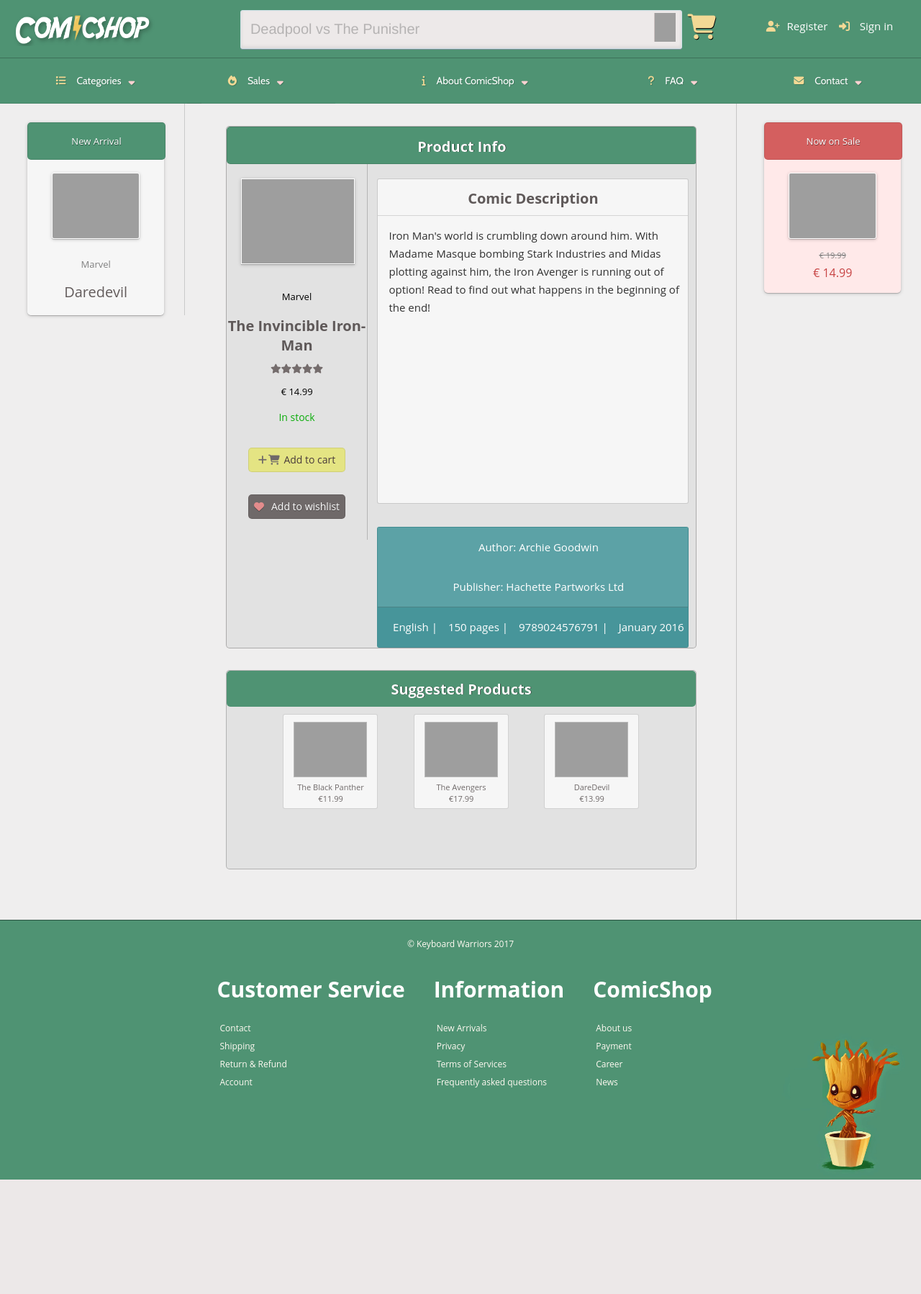
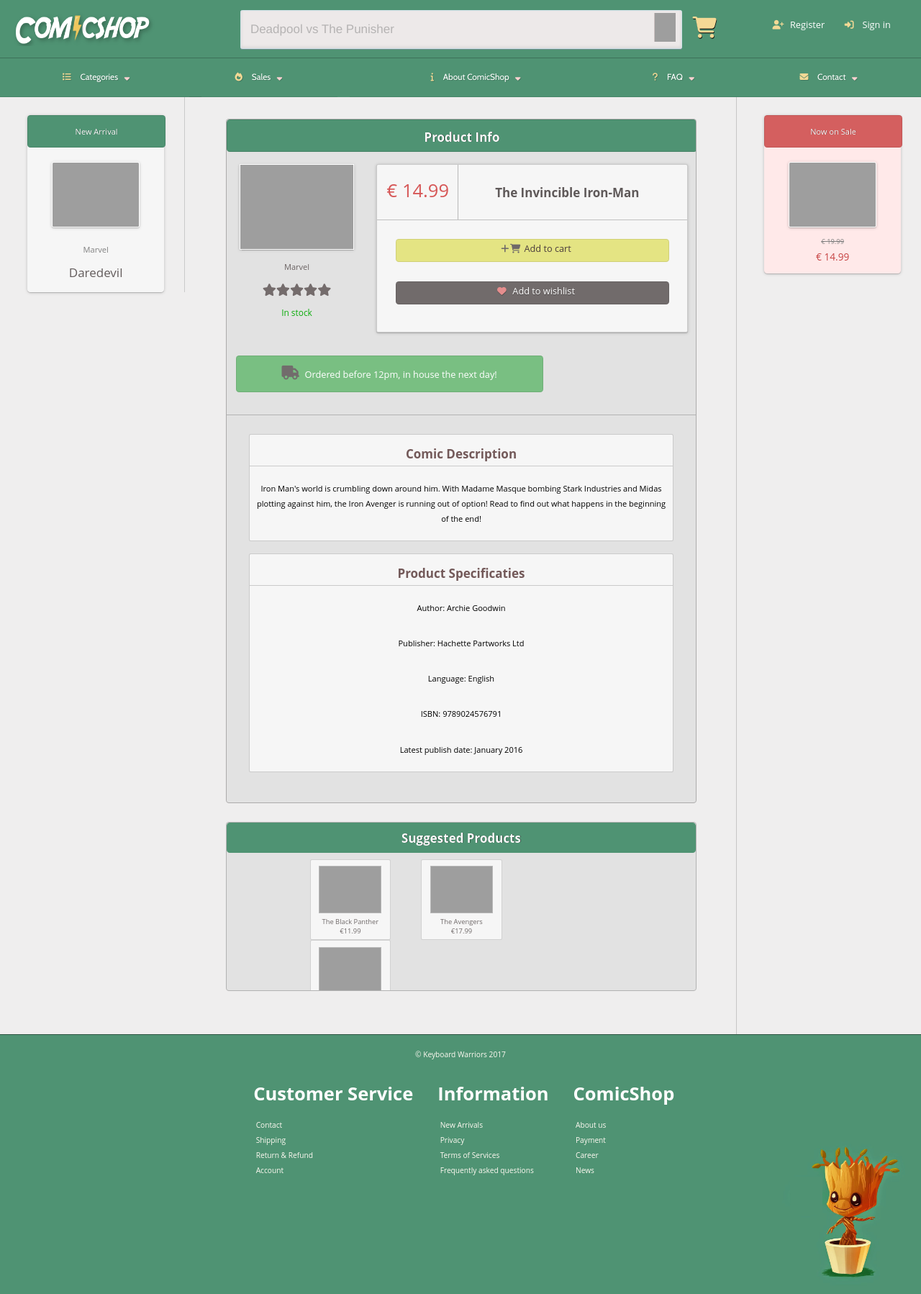
Before and after one commit to Ryan0o0/project56-webshop, a Django app: page /product in a window 1280 px wide. Shown: the whole page at 72% size. Before the commit the page ends 1639 px from the top, so only its background shows below. Run offline with Django 3.2, Linux system fonts and the light colour scheme; some libraries are stand-ins or nearby versions; grey boxes are pictures that could not be loaded.

Commit message:
productpage update

```diff
--- a/website/store/static/stylesheet.css
+++ b/website/store/static/stylesheet.css
@@ -1,5 +1,6 @@
 body {
 	margin: 0;
+	zoom: 0.85;
 }
 
 .header {
@@ -1265,14 +1266,14 @@ input[type=submit]{
 	cursor: pointer;
 }
 
-.productwishlist p{
+.descsection .productwishlist p{
 	color: white;
 	padding: 10px;
 	display: inline;
 	margin-left: 5px;
 }
 
-.productwishlist i{
+.descsection .productwishlist i{
 	color: rgb(228, 131, 131);
 }
 
@@ -1738,18 +1739,25 @@ p{
 	float: left;
 	margin: 0;
 	text-align: center;
-	border-right: solid 1px rgba(0, 0, 0, 0.2);
-	/* height: 30%; */
-	display: inline-block;
+	/* border-right: solid 1px rgba(0, 0, 0, 0.2); */
+	/* height: 900px; */
+	display: inline-block;
+	/* border-bottom: solid 1px black; */
+}
+
+.imgsection i{
+	font-size: 20px;
 }
 
 .imgsection p{
-	/* color: #746c6c; */
+	color: #6b6363;
+	margin: 15;
 }
 
 .imgsection .stock{
 	color: #0cad0c;
 	margin-top: 10;
+	/* border-bottom: solid 1px rgba(0, 0, 0, 0.21); */
 }
 
 .imgsection .wishlist{
@@ -1765,55 +1773,178 @@ p{
 	margin: 20;
 	text-align:  center;
 	width: 80%;
+	margin-bottom: 0;
 	border: solid 1px white;
 	position: relative;
 	display: inline-block;
 	box-shadow: 0 1px 1px 0 rgba(0, 0, 0, 0.2), 0 1px 5px 0 rgba(0, 0, 0, 0.19);
+}
+
+.priceproductpage {
+	display: inline-block;
+}
+
+.downsections {
+	position: relative;
+	text-align: center;
+	/* width: 700px; */
+}
+
+.textsection {
+	width: 90%;
+	margin-top: 30px;
+	/* height: 450px; */
+	/* margin-top: 20px; */
+	/* text-align: center; */
+	/* margin-left: 2%; */
+	/* float: left; */
+	background-color: #f6f6f6;
+	display: inline-block;
+	position: relative;
+	border-radius: 3px;
+	border: solid 1px rgba(128, 128, 128, 0.38);
+}
+
+.textsection h1{
+	padding: 5px;
+	color: #735959;
+	text-align: center;
+	border-bottom: solid 1px rgba(0, 0, 0, 0.18);
+}
+
+.textsection p{
+	padding: 10px;
+}
+
+.textsection .authorinfosection {
+	border-top: solid 1px rgba(0, 0, 0, 0.16);
+	text-align: center;
+}
+
+.authorinfosection {
+	width: 90%;
+	/* margin: 0 auto; */
+	/* height: 450px; */
+	margin-top: 20px;
+	/* text-align: center; */
+	/* margin-left: 2%; */
+	/* float: right; */
+	background-color: #f6f6f6;
+	display: inline-block;
+	position: relative;
+	margin-bottom: 50px;
+	border-radius: 3px;
+	border: solid 1px rgba(128, 128, 128, 0.38);
+}
+
+
+.authorinfosection h1{
+	padding: 5px;
+	color: #735959;
+	text-align: center;
+	border-bottom: solid 1px rgba(0, 0, 0, 0.18);
+}
+
+.authorinfosection p{
+	padding: 10px;
+	text-align: center;
+}
+
+.descsectionwrap {
+	height: 430px;
+	border-bottom: solid 1px rgba(0, 0, 0, 0.21);
+}
+
+.deliveryinfo{
+	background-color: rgba(78, 177, 91, 0.71);
+	/* height: 100px; */
+	display: inline-block;
+	width: 500px;
+	border-radius: 5px;
+	position: relative;
+	border: solid 1px rgba(0, 0, 0, 0.09);
+	left: 2%;
+	/* box-shadow: 0 1px 1px 0 rgba(0, 0, 0, 0.2), 0 1px 5px 0 rgba(0, 0, 0, 0.19); */
+	margin-top: 38px;
+}
+
+.deliveryinfo p i{
+	color: #726c6c;
+	font-size: 23px;
+	margin-right: 5px;
+}
+.deliveryinfo p{
+	color: white;
+	text-align: center;
+	font-size: 15px;
 }
 
 .descsection {
 	width: 66%;
 	margin: 0 auto;
-	height: 450px;
+	height: 273px;
 	margin-top: 20px;
 	/* text-align: center; */
 	margin-left: 2%;
 	/* float: left; */
 	background-color: #f6f6f6;
 	display: inline-block;
+	box-shadow: 0 1px 1px 0 rgba(0, 0, 0, 0.2), 0 1px 5px 0 rgba(0, 0, 0, 0.19);
 	position: relative;
 	border-radius: 3px;
 	border: solid 1px rgba(128, 128, 128, 0.38);
 }
 
+.descsection .deschead {
+	border-bottom: solid 1px rgba(0, 0, 0, 0.22);
+}
+
+.descsection .descpricesection {
+	border-right: solid 1px rgba(0, 0, 0, 0.25);
+	width: 26%;
+	display: inline-block;
+}
+
+.descsection .desctitlesection {
+	position: relative;
+	display: inline-block;
+	width: 70%;
+	text-align: center;
+}
+
 .descsection h1{
 	text-align: center;
 	color: #5f5959;
+	display: inline-block;
 	padding-bottom: 10px;
-	border-bottom: solid 1px rgba(128, 128, 128, 0.29);
+	/* border-bottom: solid 1px rgba(128, 128, 128, 0.29); */
+}
+
+.descsection .priceproductpage{
+	color: #d65757;
+	font-size: 30px;
 }
 
 .descsection p {
 	padding-left: 15px;
+	height: 30px;
 	font-size: 15px;
-	color: rgba(47, 47, 47, 0.99);
+	/* color: rgba(47, 47, 47, 0.99); */
 }
 
 .furtherdescsection {
-	width: 66%;
-	/* margin: 0 auto; */
-	/* position: absolute; */
-	/* height: 120px; */
-	margin-top: 5%;
-	text-align: center;
-	margin-left: 2%;
-	bottom: 0px;
+	width: 30%;
+	/* height: 450px; */
+	margin-top: 20px;
+	/* text-align: center; */
+	margin-left: -1;
 	/* float: left; */
+	background-color: #f6f6f6;
+	display: inline-block;
+	position: relative;
+	border-radius: 3px;
+	border: solid 1px rgb(196, 195, 195);
 	background-color: #47959a;
-	display: inline-block;
-	position: relative;
-	border-radius: 3px;
-	border: solid 1px rgba(0, 0, 0, 0.05);
 }
 
 .furtherdescsection h1{
@@ -1834,6 +1965,7 @@ p{
 .authorsection {
 	border-bottom: solid 1px rgba(0, 0, 0, 0.2);
 	background-color: rgb(92, 162, 166);
+	margin-left: -1px;
 }
 
 .faqwrap {
--- a/website/store/templates/product.html
+++ b/website/store/templates/product.html
@@ -9,11 +9,11 @@
 
 <img src="https://i.annihil.us/u/prod/marvel/i/mg/6/10/4bb440850f56b/portrait_incredible.jpg" id="zoom_05" data-zoom-image="https://i.pinimg.com/736x/86/ff/e2/86ffe2b49daf0feed78a1c336753696d--black-panther-comic-digital-comics.jpg">
     <p>Marvel</p>
-    <h1> The Invincible Iron-Man </h1><p style="color: #746c6c"><i class="fa fa-star" aria-hidden="true"></i><i class="fa fa-star" aria-hidden="true"></i><i class="fa fa-star" aria-hidden="true"></i><i class="fa fa-star" aria-hidden="true"></i><i class="fa fa-star" aria-hidden="true"></i></p><p class="price">€ 14.99</p><p class="stock">In stock</p>
-    <p class="productaddtocart"><i class="fa fa-plus" aria-hidden="true"></i><i class="fa fa-shopping-cart" aria-hidden="true"></i> Add to cart</p><p></p><p></p><p></p><p class="productwishlist"><i class="fa fa-heart" aria-hidden="true"></i>Add to wishlist</p><p></p>
+    <p style="color: #746c6c"><i class="fa fa-star" aria-hidden="true"></i><i class="fa fa-star" aria-hidden="true"></i><i class="fa fa-star" aria-hidden="true"></i><i class="fa fa-star" aria-hidden="true"></i><i class="fa fa-star" aria-hidden="true"></i></p><p class="stock">In stock</p>
+    <p></p><p></p><p></p><p></p>
     </div>
-    <div class="descsection"><h1>Comic Description</h1><p>Iron Man's world is crumbling down around him. With Madame Masque bombing Stark Industries and Midas plotting against him, the Iron Avenger is running out of option! Read to find out what happens in the beginning of the end!</p> </div><div class="furtherdescsection"><div class="authorsection"><p>Author: Archie Goodwin</p> <p>Publisher: Hachette Partworks Ltd</p></div><p>English |</p><p>150 pages   |</p><p>9789024576791 |</p><p>January 2016</p>
-</div>
+    <div class="descsectionwrap"><div class="descsection"><div class="deschead"><div class="descpricesection"><p class="priceproductpage">€ 14.99</p></div><div class="desctitlesection"><h1> The Invincible Iron-Man </h1></div></div><p class="productaddtocart"><i class="fa fa-plus" aria-hidden="true"></i><i class="fa fa-shopping-cart" aria-hidden="true"></i> Add to cart</p><p class="productwishlist"><i class="fa fa-heart" aria-hidden="true"></i>Add to wishlist</p> </div><div class="deliveryinfo"><p><i class="fa fa-truck" aria-hidden="true"></i> Ordered before 12pm, in house the next day!</p></div></div>
+<div class="downsections"><div class="textsection"><h1>Comic Description</h1><p>Iron Man's world is crumbling down around him. With Madame Masque bombing Stark Industries and Midas plotting against him, the Iron Avenger is running out of option! Read to find out what happens in the beginning of the end!</p></div> <div class="authorinfosection"><h1>Product Specificaties</h1><p>Author: Archie Goodwin</p> <p>Publisher: Hachette Partworks Ltd</p><p>Language: English</p><p>ISBN: 9789024576791</p><p> Latest publish date: January 2016</p></div></div>
 
     </div>
 
```
